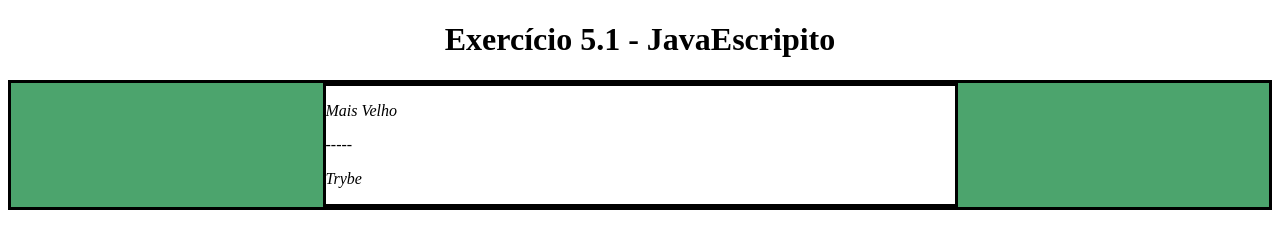
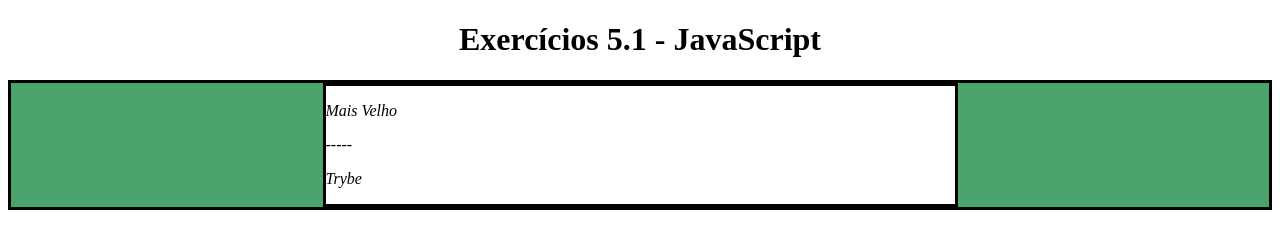
Before and after one commit to Ronald-Junior/trybe-exercises, a plain HTML site: page exercises/javascript-dom-eventos-e-web-storage_1/exercises/5_1/exercicio5_1.html in a window 1280 px wide. Drawn offline with Linux system fonts and the light colour scheme.

Commit message:
Exercicio 4

```diff
--- a/exercises/javascript-dom-eventos-e-web-storage_1/exercises/5_1/exercicio5_1.html
+++ b/exercises/javascript-dom-eventos-e-web-storage_1/exercises/5_1/exercicio5_1.html
@@ -57,8 +57,9 @@
         //exercicio2
         document.getElementsByClassName('main-content')[0].style.backgroundColor = 'rgb(76,164,109)';
         //exercicio3
-        document.getElementsByClassName ('center-content')[0].style.backgroundColor = 'white'
-
+        document.getElementsByClassName ('center-content')[0].style.backgroundColor = 'white';
+        //exercicio4
+        document.getElementsByClassName('title')[0].innerText = 'Exercícios 5.1 - JavaScript';
     </script>
   </body>
 </html>
```
